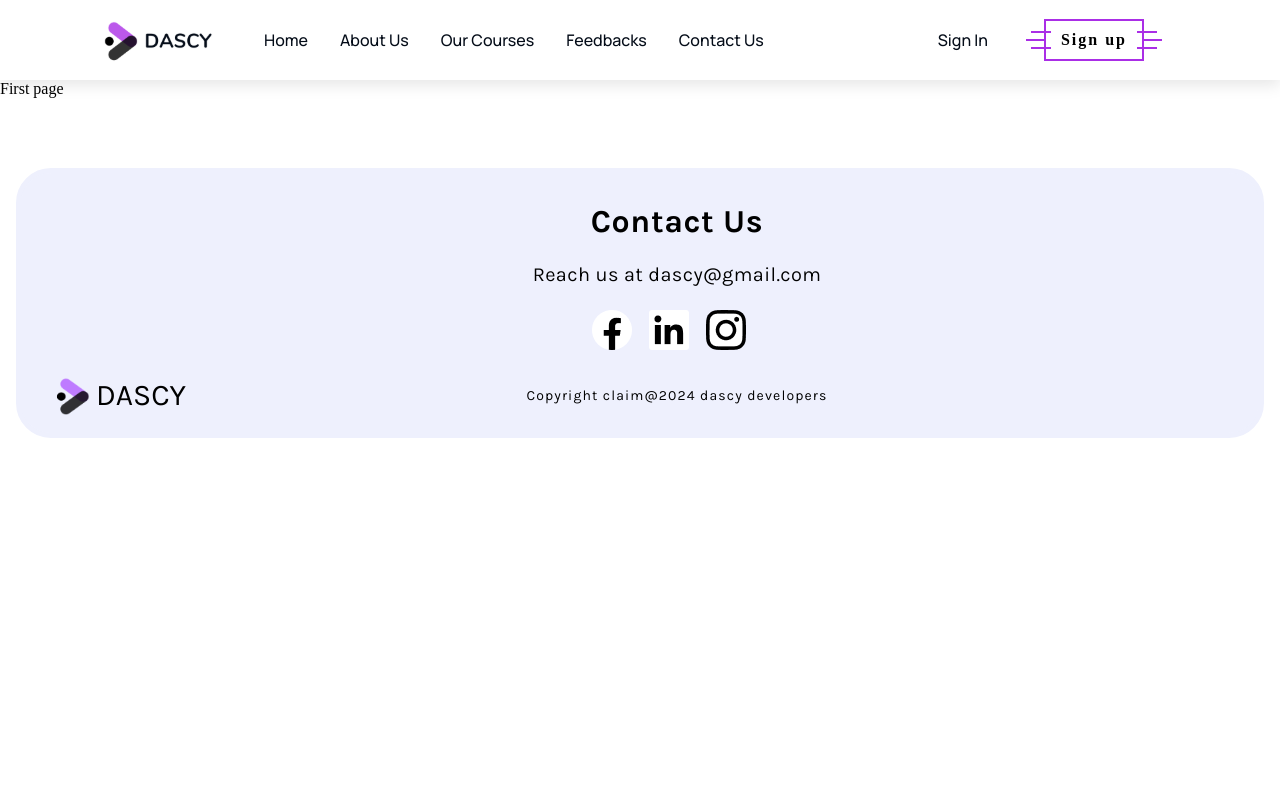
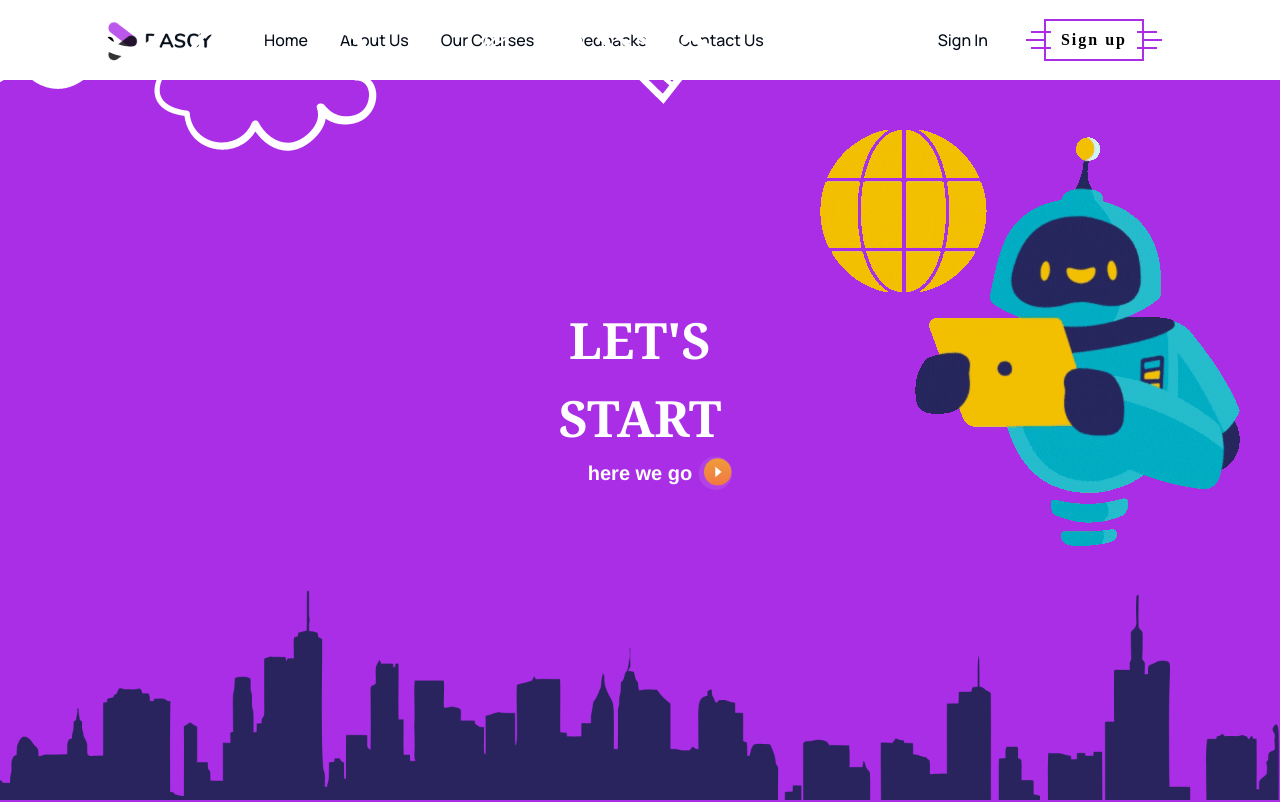
Before and after one commit to chaima1111/Dascy-platform, a React (Create React App) app in the folder dascy_frontend/: page /post/1 in a window 1280 px wide. Shown: the top 802 px of the page. Built offline with nearby package versions, Linux system fonts and the light colour scheme.

Commit message:
firstpage modification

```diff
--- a/dascy_frontend/src/Pages/FirstPage/FirstPage.jsx
+++ b/dascy_frontend/src/Pages/FirstPage/FirstPage.jsx
@@ -1,13 +1,65 @@
 import React from 'react'
+import { Link } from 'react-router-dom';
+import robotImage from "../../assets/startPage/robot.gif";
+import cityImage from "../../assets/startPage/city.png";
+import cloudsImage from "../../assets/startPage/clouds.png";
+
+import satelliteImage from "../../assets/startPage/satellite.png";
+import startButtomImage from "../../assets/startPage/startButtom.png";
+
 import "./firstPage.css"
+
 const FirstPage = () => {
   return (
-
     <div className="dascy__firstPage">
       <div className="dascy__firstPage-content">
-        First page
+        <h1>LET'S </h1>
+        <h1>START</h1>
+        <h2>
+          here we go
+          <Link to="/chapterOne">
+            <img
+              className="dascy__firstPage-content__startbuttom-img"
+              src={startButtomImage}
+              alt="startbuttom"
+            />
+          </Link>
+        </h2>
       </div>
+
+       <div className="dascy__firstPage-images">
+  <img
+    className="dascy__firstPage-images__robot-img"
+    src={robotImage}
+    alt="Robot"
+  />
+
+  <img
+    className="dascy__firstPage-images__satellite-img"
+    src={satelliteImage}
+    alt="satellite"
+  />
+
+
+  <img
+    className="dascy__firstPage-images__city-img"
+    src={cityImage}
+    alt="city"
+  />
+
+  <img
+    className="dascy__firstPage-images__clouds-img"
+    src={cloudsImage}
+    alt="clouds"
+  />
+</div>
+
+
     </div>
+
+
+
+
   );
 }
 
--- a/dascy_frontend/src/Pages/FirstPage/firstPage.css
+++ b/dascy_frontend/src/Pages/FirstPage/firstPage.css
@@ -0,0 +1,95 @@
+
+.dascy__firstPage{
+    background-color: var(--color-text2);
+    display:flex;
+    align-items: center;
+    width:fit-content;
+    text-align: center;
+    justify-content: center;
+    width: 100%;
+    height: 100vh;
+}
+
+
+.dascy__firstPage-content{
+    text-align: center;
+    color: white;
+    position: fixed;
+    top: 50%;
+    left: 50%;
+    transform: translate(-50%, -50%);
+     ;
+}
+
+
+    .dascy__firstPage-content h1{
+    font-weight: bold;
+    font-size: 50px;
+    margin-bottom: 10px;
+    font-family:Georgia, 'Times New Roman', Times, serif;
+  }
+
+  .dascy__firstPage-content h2 {
+
+    font-weight: smaller;
+    font-size: 20px;
+    margin-bottom: 10px;
+    font-family:'Franklin Gothic Medium', 'Arial Narrow', Arial, sans-serif;
+
+}
+
+
+
+
+  .dascy__firstPage-images__robot-img {
+    position: fixed;
+    top: 40%;
+    right: 0;
+    transform: translate(0, -50%);
+  }
+
+  .dascy__firstPage-images__satellite-img {
+    position: fixed;
+    top: 10%;
+    left: 50%;
+    transform: translate(-50%, -50%);
+
+  }
+
+  .dascy__firstPage-images__clouds-img {
+    position: fixed;
+    top: -100px;
+    left: -120px;
+  }
+
+  .dascy__firstPage-images__city-img {
+    opacity: 0; /* L'image est initialement invisible */
+  animation: fadeInFromBottom 2s forwards; /* Animation pour faire apparaître l'image */
+    position: fixed;
+    bottom: 0;
+    left: 0;
+    width: 100%;
+  }
+
+
+  .dascy__firstPage-content__startbuttom-img {
+    margin-left: 60px;
+    width:40px;
+    display: inline-block;
+    vertical-align: middle;
+    position: absolute;
+    margin-top: -5px;
+    left: 80px;
+    cursor: pointer !important;}
+
+
+  @keyframes fadeInFromBottom {
+    from {
+      opacity: 0; /* L'image est invisible au début */
+      transform: translateY(100%); /* Déplacer l'image vers le bas de la fenêtre */
+    }
+    to {
+      opacity: 1; /* L'image devient visible à la fin de l'animation */
+      transform: translateY(0); /* Ajuster l'image à sa position finale */
+    }
+  }
```
